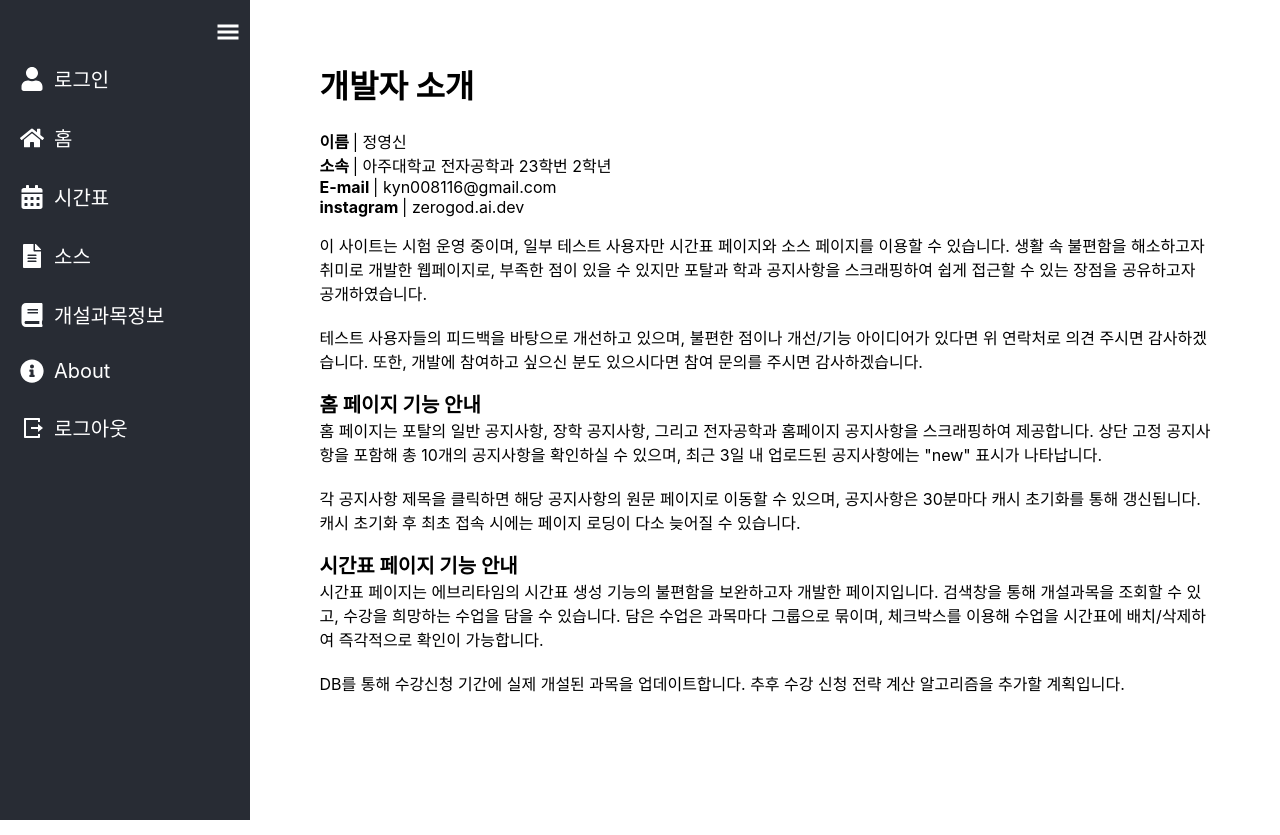
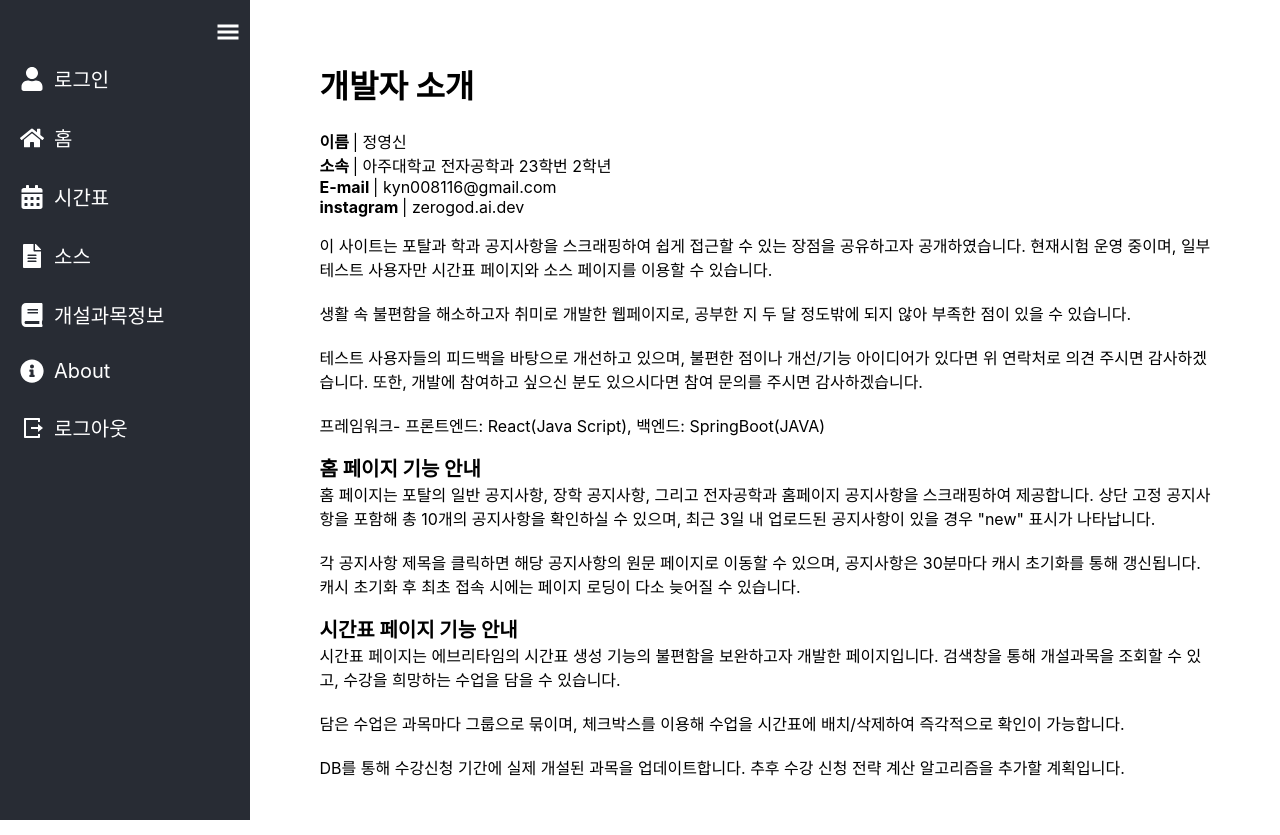
Before and after one commit to zero0zerogod/ECEtaskHelper, a React (Create React App) app in the folder src/main/frontend/: page /about in a window 1280 px wide. Before the commit the page ends 800 px from the top, so only its background shows below. Built offline with nearby package versions, Linux system fonts and the light colour scheme; no server answers.

Commit message:
about 페이지 수정

```diff
--- a/src/main/frontend/src/pages/about/aboutPage.js
+++ b/src/main/frontend/src/pages/about/aboutPage.js
@@ -18,24 +18,26 @@ function AboutPage() {
                 <b>instagram </b>
                 | zerogod.ai.dev<br/></p>
             <p>
-                이 사이트는 시험 운영 중이며, 일부 테스트 사용자만 시간표 페이지와 소스 페이지를 이용할 수 있습니다.
-                생활 속 불편함을 해소하고자 취미로 개발한 웹페이지로, 부족한 점이 있을 수 있지만 포탈과 학과 공지사항을 스크래핑하여 쉽게 접근할 수 있는 장점을 공유하고자 공개하였습니다.
+                이 사이트는 포탈과 학과 공지사항을 스크래핑하여 쉽게 접근할 수 있는 장점을 공유하고자 공개하였습니다. 현재시험 운영 중이며, 일부 테스트 사용자만 시간표 페이지와 소스 페이지를 이용할 수 있습니다.
                 <br/><br/>
-                테스트 사용자들의 피드백을 바탕으로 개선하고 있으며, 불편한 점이나 개선/기능 아이디어가 있다면 위 연락처로 의견 주시면 감사하겠습니다.
-                또한, 개발에 참여하고 싶으신 분도 있으시다면 참여 문의를 주시면 감사하겠습니다.
+                생활 속 불편함을 해소하고자 취미로 개발한 웹페이지로, 공부한 지 두 달 정도밖에 되지 않아 부족한 점이 있을 수 있습니다.<br/><br/>
+                테스트 사용자들의 피드백을 바탕으로 개선하고 있으며, 불편한 점이나 개선/기능 아이디어가 있다면 위 연락처로 의견 주시면 감사하겠습니다. 또한, 개발에 참여하고 싶으신 분도 있으시다면 참여 문의를 주시면 감사하겠습니다.
+                <br/><br/>
+                프레임워크- 프론트엔드: React(Java Script), 백엔드: SpringBoot(JAVA)
             </p>
             <p>
                 <b style={{fontSize: '20px'}}>홈 페이지 기능 안내</b><br/>
                 홈 페이지는 포탈의 일반 공지사항, 장학 공지사항, 그리고 전자공학과 홈페이지 공지사항을 스크래핑하여 제공합니다. 상단 고정 공지사항을 포함해 총 10개의 공지사항을 확인하실 수 있으며,
-                최근 3일 내 업로드된 공지사항에는 "new" 표시가 나타납니다.
+                최근 3일 내 업로드된 공지사항이 있을 경우 "new" 표시가 나타납니다.
                 <br/><br/>
                 각 공지사항 제목을 클릭하면 해당 공지사항의 원문 페이지로 이동할 수 있으며, 공지사항은 30분마다 캐시 초기화를 통해 갱신됩니다. 캐시 초기화 후 최초 접속 시에는 페이지 로딩이 다소
                 늦어질 수 있습니다.
             </p>
             <p>
                 <b style={{fontSize: '20px'}}>시간표 페이지 기능 안내</b><br/>
-                시간표 페이지는 에브리타임의 시간표 생성 기능의 불편함을 보완하고자 개발한 페이지입니다. 검색창을 통해 개설과목을 조회할 수 있고, 수강을 희망하는 수업을 담을 수 있습니다. 담은 수업은
-                과목마다 그룹으로 묶이며, 체크박스를 이용해 수업을 시간표에 배치/삭제하여 즉각적으로 확인이 가능합니다. <br/><br/>
+                시간표 페이지는 에브리타임의 시간표 생성 기능의 불편함을 보완하고자 개발한 페이지입니다. 검색창을 통해 개설과목을 조회할 수 있고, 수강을 희망하는 수업을 담을 수 있습니다.
+                <br/><br/>
+                담은 수업은 과목마다 그룹으로 묶이며, 체크박스를 이용해 수업을 시간표에 배치/삭제하여 즉각적으로 확인이 가능합니다. <br/><br/>
                 DB를 통해 수강신청 기간에 실제 개설된 과목을 업데이트합니다. 추후 수강 신청 전략 계산 알고리즘을 추가할 계획입니다.
             </p>
         </div>
```
Also changed, not shown: 2 other files (tests, documents, lock files or other folders).
